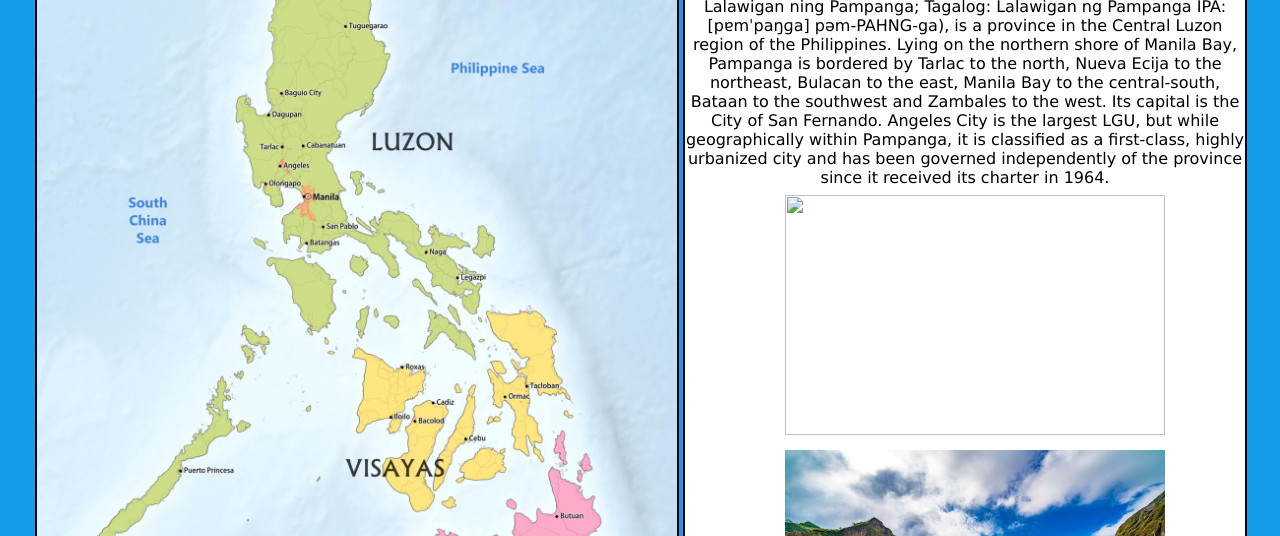
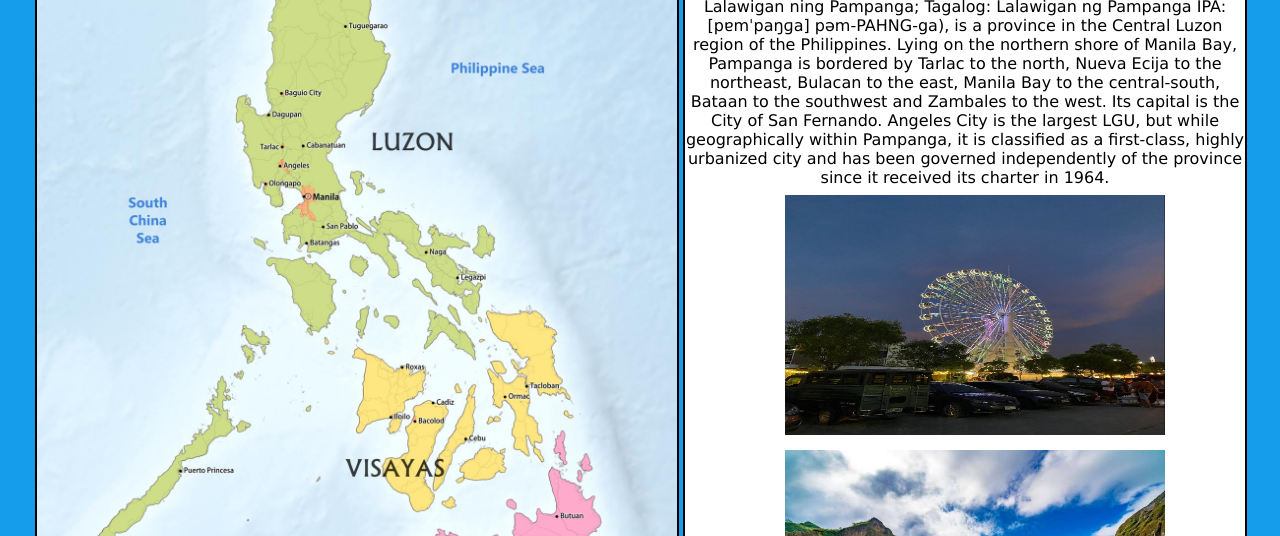
Before and after one commit to AlekAlmighty/Image-Map, a plain HTML site: page index.html in a window 1280 px wide. Shown: the part 264-800 px from the top of the page. Drawn offline with Linux system fonts and the light colour scheme.

Commit message:
Update index.html

```diff
--- a/index.html
+++ b/index.html
@@ -19,7 +19,7 @@
           <div class="luzon1">
             <h2>Pampanga</h2>
             <p>Pampanga, officially the Province of Pampanga (Kapampangan: Lalawigan ning Pampanga; Tagalog: Lalawigan ng Pampanga IPA: [pɐmˈpaŋɡa] pəm-PAHNG-ga), is a province in the Central Luzon region of the Philippines. Lying on the northern shore of Manila Bay, Pampanga is bordered by Tarlac to the north, Nueva Ecija to the northeast, Bulacan to the east, Manila Bay to the central-south, Bataan to the southwest and Zambales to the west. Its capital is the City of San Fernando. Angeles City is the largest LGU, but while geographically within Pampanga, it is classified as a first-class, highly urbanized city and has been governed independently of the province since it received its charter in 1964.</p>
-            <img src="Pampanga1" class="despic" width="100%">
+            <img src="pampanga1.jpg" class="despic" width="100%">
             <img src="pampanga2.jpg" class="despic" width="100%">
           </div>
           <div class="luzon2">
```
